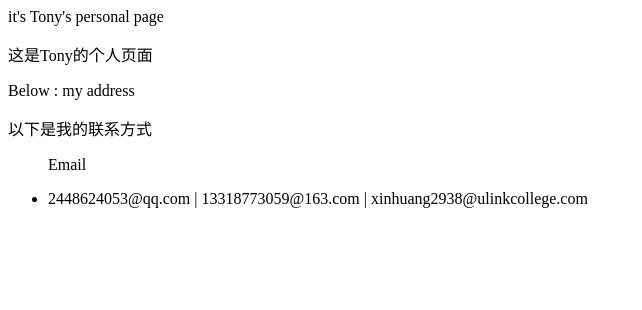
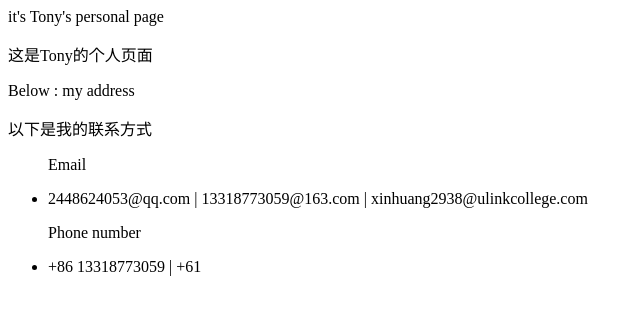
Before and after one commit to tonyaz963/tonypage.github.io, a plain HTML site: page index.html in a window 1280 px wide. Shown: the whole page, without its empty margins (0-642 px from the left). Drawn offline with Linux system fonts and the light colour scheme.

Commit message:
Update index.html

```diff
--- a/index.html
+++ b/index.html
@@ -11,5 +11,7 @@
   <ul>
     <p>Email</p>
     <li>2448624053@qq.com | 13318773059@163.com | xinhuang2938@ulinkcollege.com</li>
+    <p>Phone number</p>
+    <li>+86 13318773059 | +61</li>
   </ul>
 </html>
```
